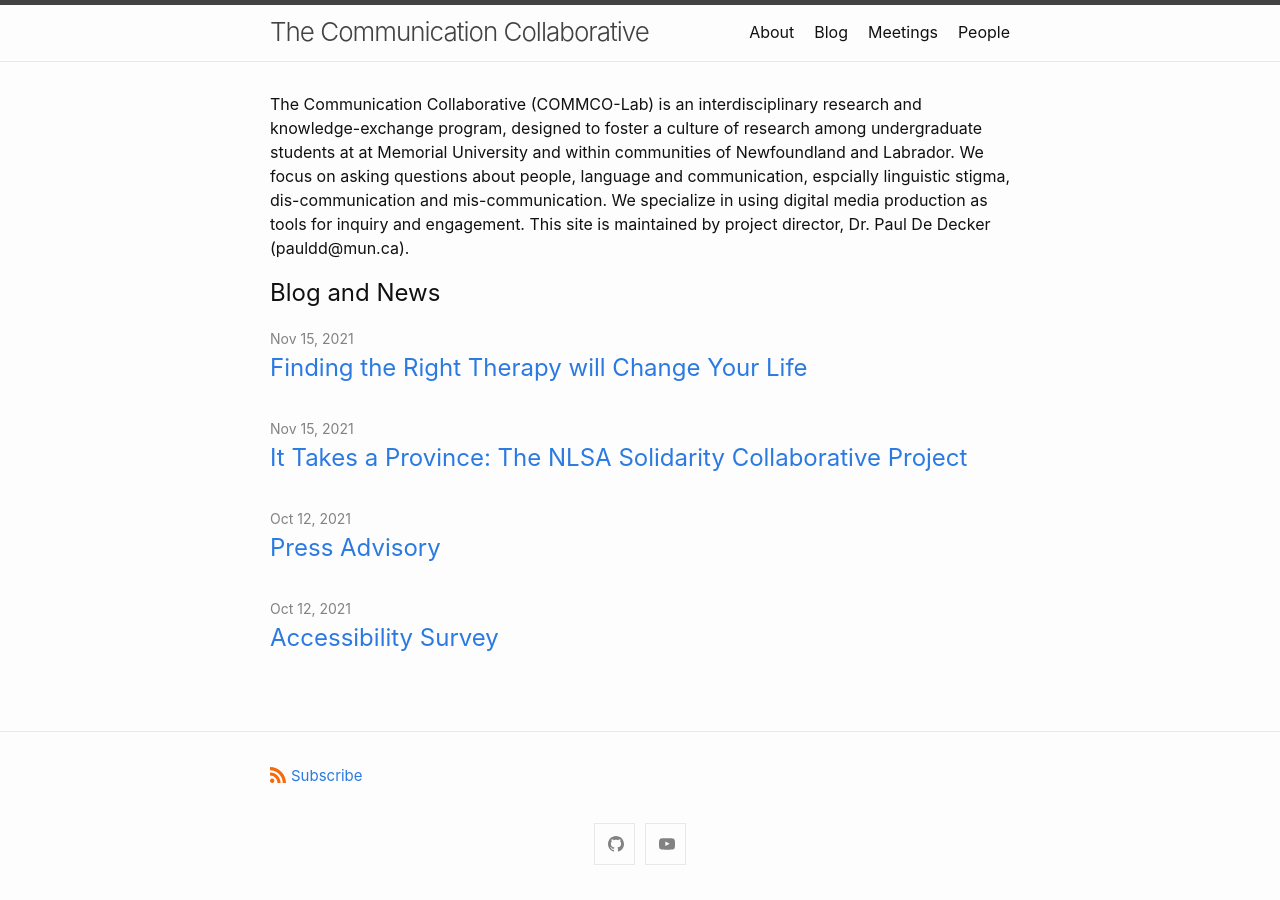
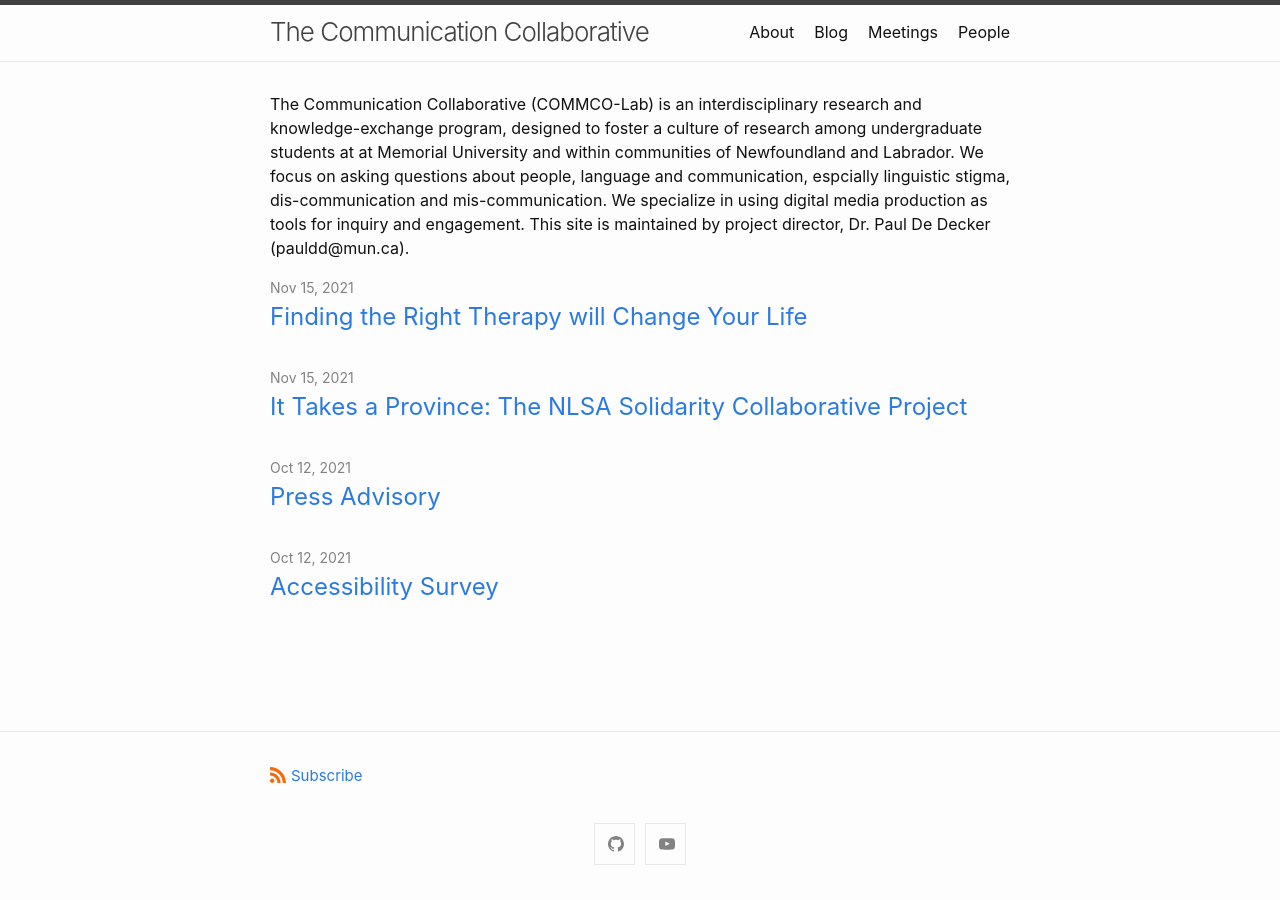
Before and after one commit to pauldedecker/commco-lab, a Jekyll site: the page built from index.md, in a window 1280 px wide. Built offline with Jekyll 4.4.1, drawn with Linux system fonts in a browser that asks for light colours.

Commit message:
Update index.md

```diff
--- a/index.md
+++ b/index.md
@@ -10,5 +10,3 @@ layout: home
 
 
 The Communication Collaborative (COMMCO-Lab) is an interdisciplinary research and knowledge-exchange program, designed to foster a culture of research among undergraduate students at at Memorial University and within communities of Newfoundland and Labrador. We focus on asking questions about people, language and communication, espcially linguistic stigma, dis-communication and mis-communication. We specialize in using digital media production as tools for inquiry and engagement. This site is maintained by project director, Dr. Paul De Decker (pauldd@mun.ca).
-
-<h2>Blog and News</h2>
```
